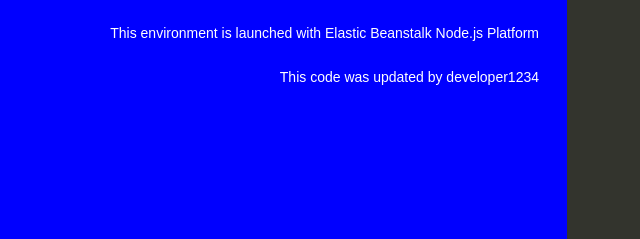
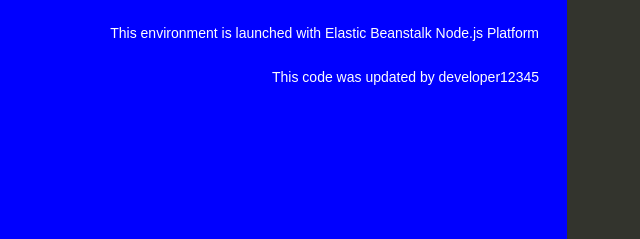
Before and after one commit to muddu007/aws_test, a website: page index.html in a window 1280 px wide. Shown: the part 330-569 px from the top of the page, 73-713 px from the left. Drawn offline with Linux system fonts and the light colour scheme.

Commit message:
try12345

```diff
--- a/index.html
+++ b/index.html
@@ -82,7 +82,7 @@
       <p>
         This environment is launched with Elastic Beanstalk Node.js Platform
       </p>
-      <p>This code was updated by developer1234</p>
+      <p>This code was updated by developer12345</p>
     </div>
     <div class="linksColumn">
       <h2>What's Next?</h2>
```
